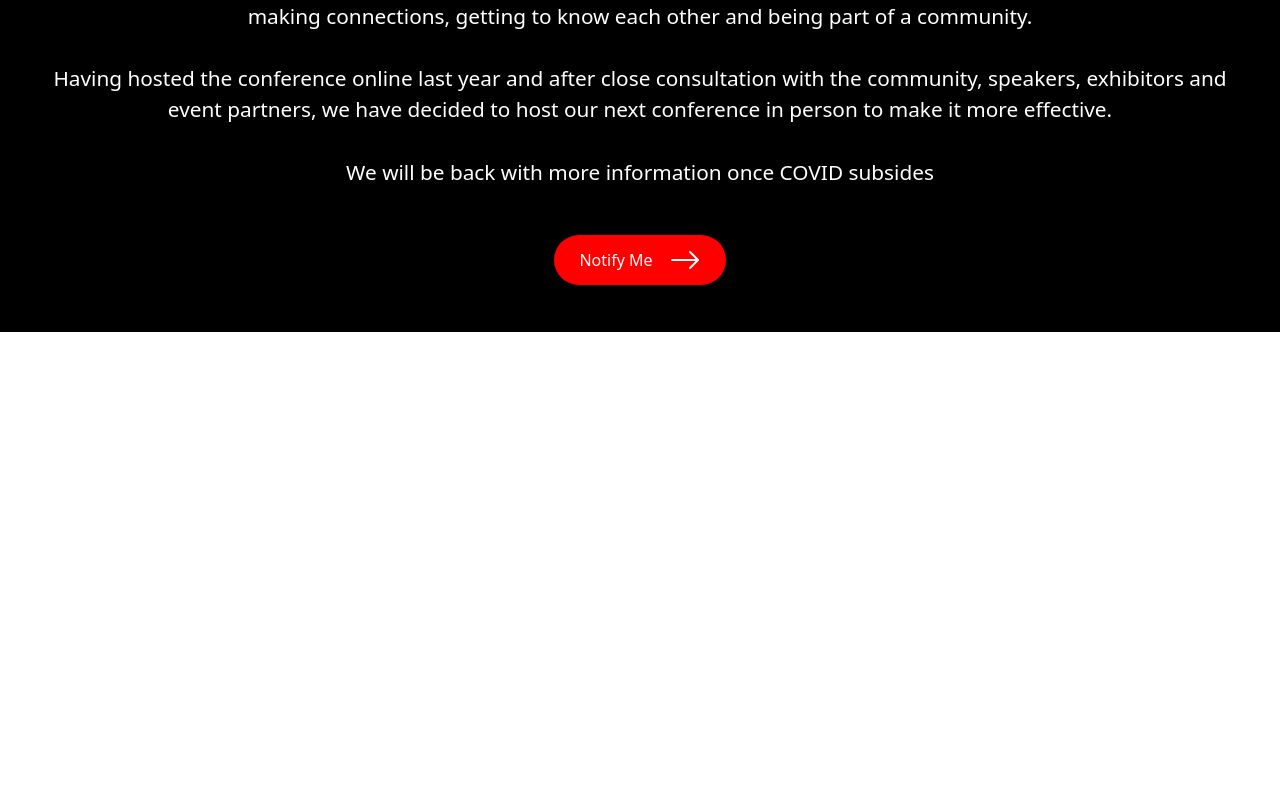
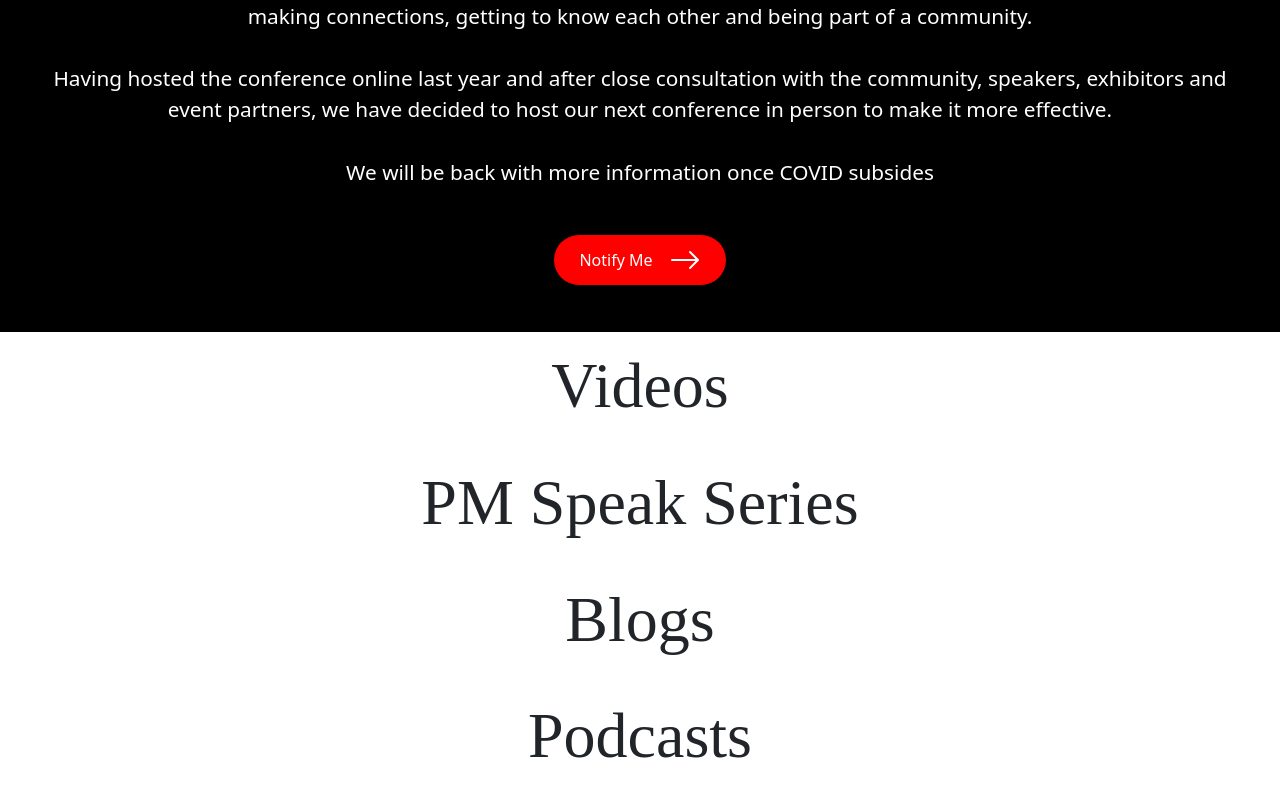
Before and after one commit to Shoney13/lean-pitch-clone, a React (Create React App) app: page / in a window 1280 px wide. Shown: the part 3308-4105 px from the top of the page. Before the commit the page ends 3640 px from the top, so only its background shows below. Built offline with nearby package versions, Linux system fonts and the light colour scheme.

Commit message:
Added MoreContent Page

```diff
--- a/src/component/LandingPage.jsx
+++ b/src/component/LandingPage.jsx
@@ -3,6 +3,7 @@ import Conference from "./Conference";
 import CoursesInfo from "./CoursesInfo";
 import IndexPanel from "./IndexPanel";
 import styles from "./LandingPage.module.css";
+import MoreContent from "./MoreContent";
 import WhyWeMatter from "./WhyWeMatter";
 const LandingPage = () => {
   return (
@@ -11,6 +12,7 @@ const LandingPage = () => {
       <WhyWeMatter />
       <CoursesInfo />
       <Conference/>
+      <MoreContent/>
     </>
   );
 };
--- /dev/null
+++ b/src/component/MoreContent.jsx
@@ -0,0 +1,34 @@
+import React, { useState } from "react";
+import styles from "./CoursesInfo.module.css";
+const MoreContent = () => {
+  return (
+    <div className={styles.courses_info_main}>
+      <div className={styles.courses_info_panel}>
+        <h1 className={styles.courses_info_title}>Videos</h1>
+        <div className={styles.courses_course_Card_container}>
+          {/* TODO: Map Videos Cards */}
+        </div>
+      </div>
+      <div className={styles.courses_info_panel}>
+        <h1 className={styles.courses_info_title}>PM Speak Series</h1>
+        <div className={styles.courses_course_Card_container}>
+          {/* TODO: Map Videos Cards */}
+        </div>
+      </div>
+      <div className={styles.courses_info_panel}>
+        <h1 className={styles.courses_info_title}>Blogs</h1>
+        <div className={styles.courses_course_Card_container}>
+          {/* TODO: Map Videos Cards */}
+        </div>
+      </div>
+      <div className={styles.courses_info_panel}>
+        <h1 className={styles.courses_info_title}>Podcasts</h1>
+        <div className={styles.courses_course_Card_container}>
+          {/* TODO: Map Videos Cards */}
+        </div>
+      </div>
+    </div>
+  );
+};
+
+export default MoreContent;
```
